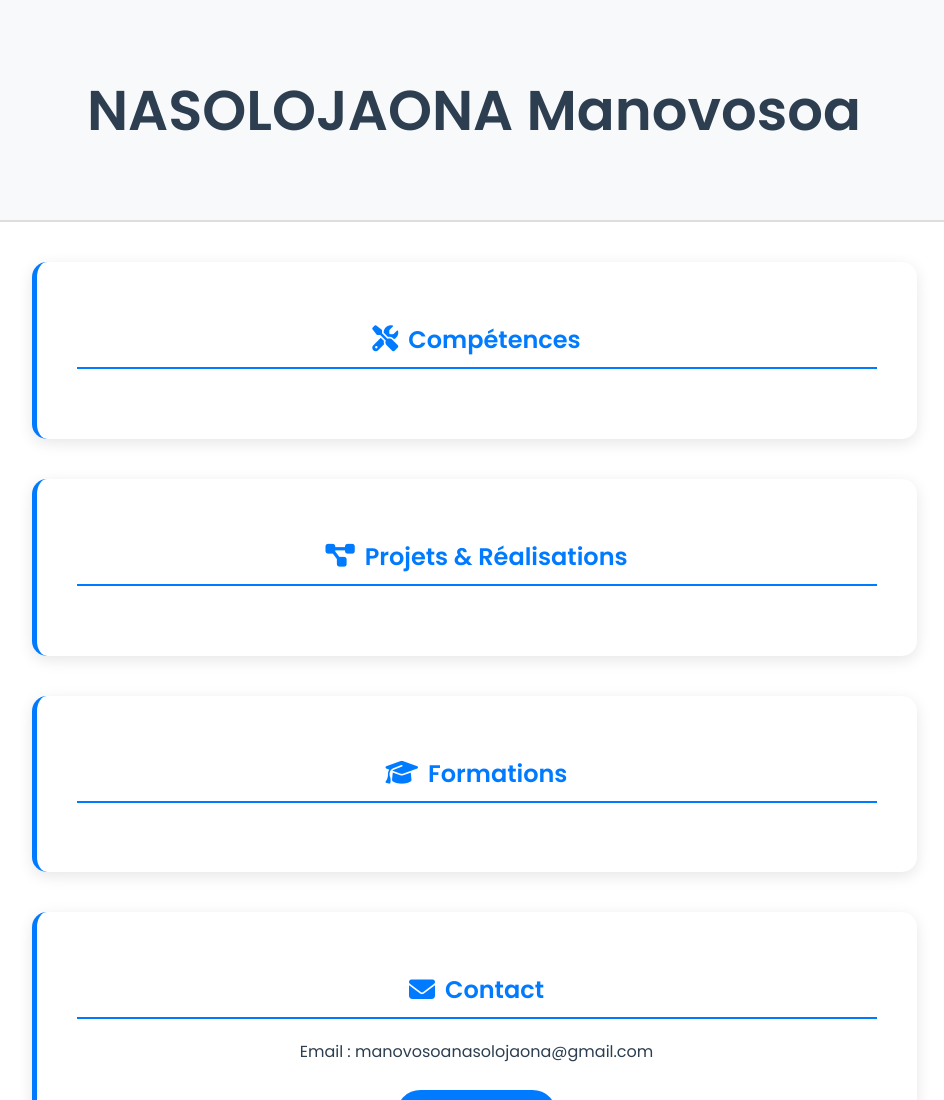
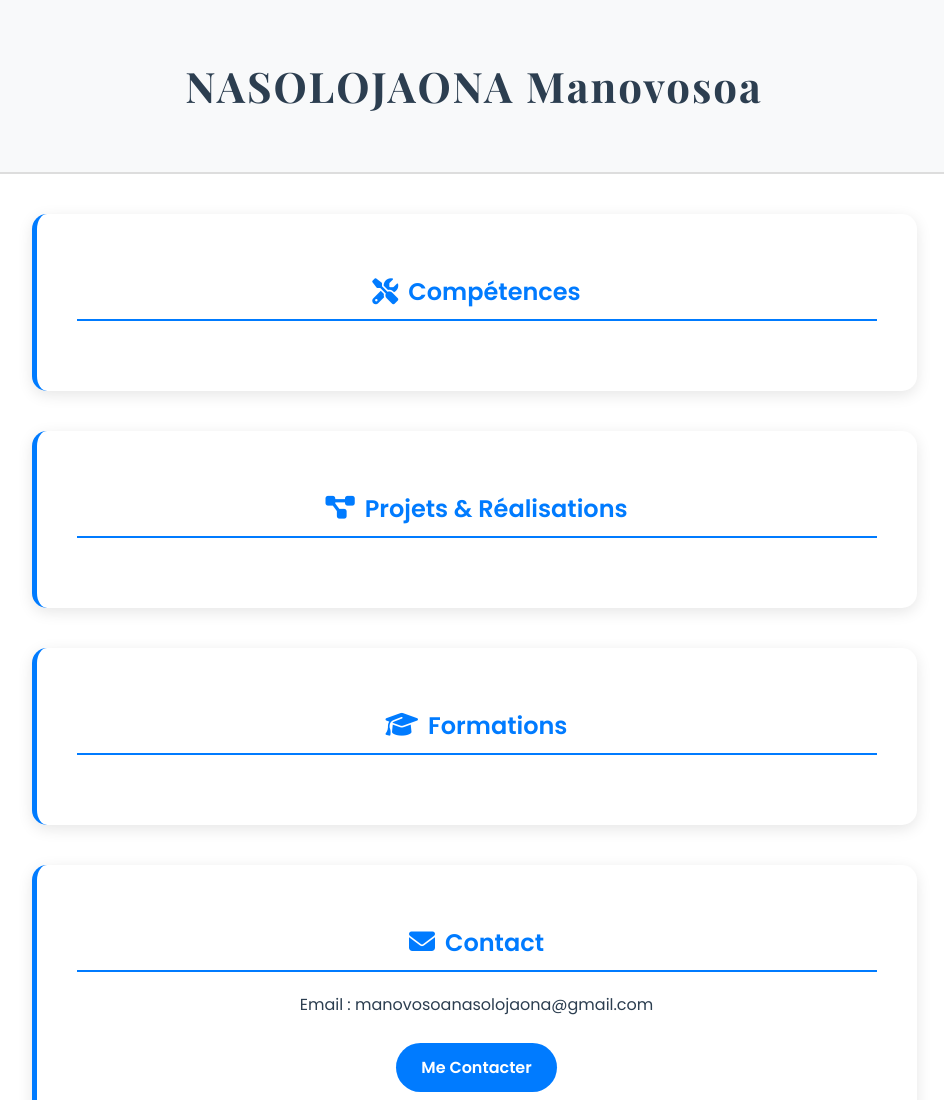
Before and after one commit to Beloha29/PORTFOLIO, a plain HTML site: page index.html in a window 1280 px wide. Shown: the top 1100 px of the page, without its empty margins (166-1110 px from the left). Drawn offline with nearby package versions, Linux system fonts and the light colour scheme.

Commit message:
Update index.html

```diff
--- a/index.html
+++ b/index.html
@@ -4,12 +4,13 @@
     <meta charset="UTF-8">
     <meta name="viewport" content="width=device-width, initial-scale=1.0">
     <title>NASOLOJAONA Manovosoa</title>
-    <link href="https://fonts.googleapis.com/css2?family=Poppins:wght@300;400;600&display=swap" rel="stylesheet">
+    <link href="https://fonts.googleapis.com/css2?family=Playfair+Display:wght@700&family=Poppins:wght@300;400;600&display=swap" rel="stylesheet">
     <script src="https://cdnjs.cloudflare.com/ajax/libs/gsap/3.12.2/gsap.min.js"></script>
     <script src="https://kit.fontawesome.com/a076d05399.js" crossorigin="anonymous"></script>
     <style>
         body { font-family: 'Poppins', sans-serif; margin: 0; padding: 0; text-align: center; background: #ffffff; color: #2c3e50; }
         header { background: #f8f9fa; padding: 30px; font-size: 28px; font-weight: bold; border-bottom: 2px solid #ddd; }
+        header h1 { font-family: 'Playfair Display', serif; font-size: 42px; font-weight: 700; letter-spacing: 2px; opacity: 0; }
         section { padding: 40px; max-width: 800px; margin: 40px auto; background: #ffffff; border-radius: 15px; box-shadow: 0 4px 15px rgba(0, 0, 0, 0.1); transition: transform 0.3s ease-in-out, box-shadow 0.3s ease-in-out; border-left: 5px solid #007bff; }
         section:hover { transform: translateY(-5px) scale(1.02); box-shadow: 0 6px 20px rgba(0, 0, 0, 0.2); }
         h2 { color: #007bff; cursor: pointer; display: flex; align-items: center; justify-content: center; gap: 10px; transition: color 0.3s ease-in-out; border-bottom: 2px solid #007bff; padding-bottom: 10px; }
@@ -24,7 +25,7 @@
 </head>
 <body>
     <header>
-        <h1>NASOLOJAONA Manovosoa</h1>
+        <h1 id="title">NASOLOJAONA Manovosoa</h1>
     </header>
     <section onclick="toggleDetails('skills')">
         <h2><i class="fas fa-tools icon"></i> Compétences</h2>
@@ -76,6 +77,7 @@
     <script>
         gsap.to("section", {opacity: 1, y: 0, duration: 1, stagger: 0.3, ease: "power2.out"});
         gsap.to("h2", {opacity: 1, x: 0, duration: 1, stagger: 0.2, ease: "power3.out"});
+        gsap.fromTo("#title", {opacity: 0, y: -50}, {opacity: 1, y: 0, duration: 1.5, ease: "power2.out"});
 
         function toggleDetails(id) {
             var details = document.getElementById(id);
```
